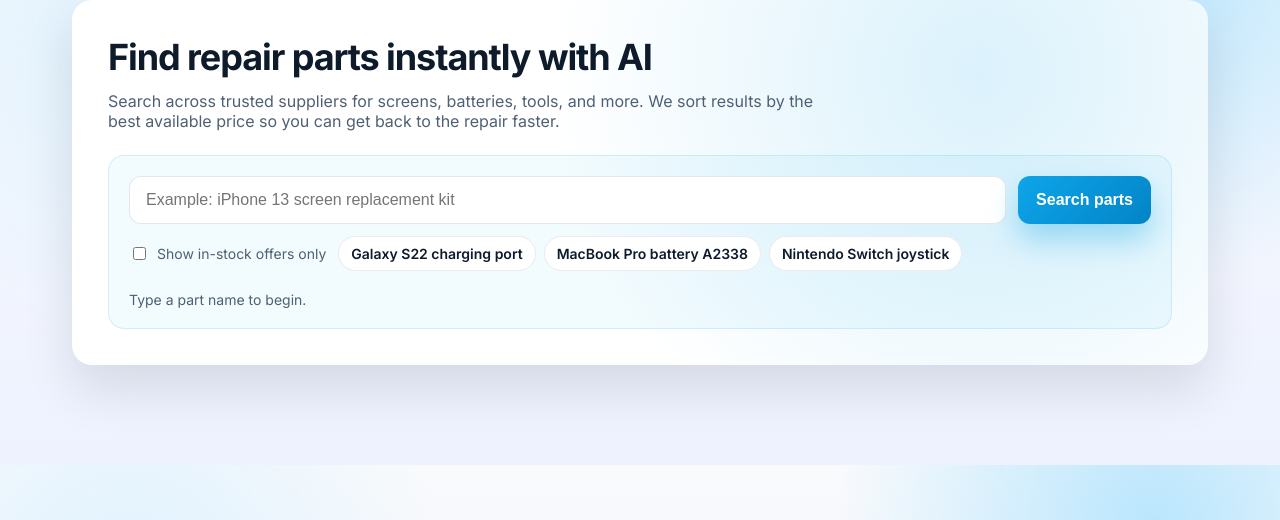
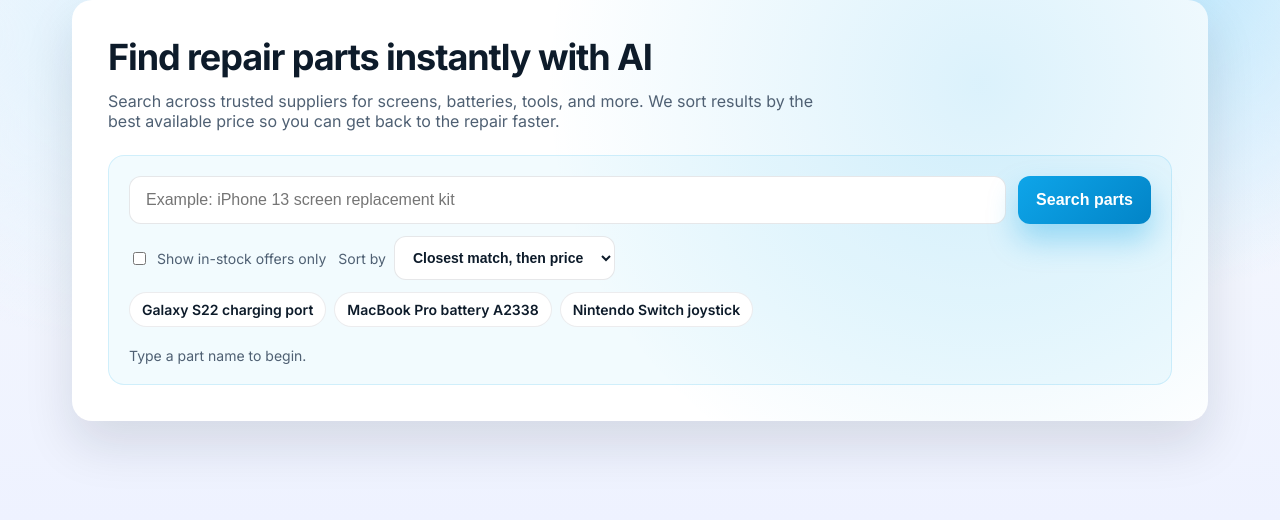
Before and after one commit to Brytonb16/PriceScout2.0, a Flask app: page / in a window 1280 px wide. Shown: the part 86-606 px from the top of the page. Run offline with Flask 3, Linux system fonts and the light colour scheme.

Commit message:
Add relevance sorting and sort controls

```diff
--- a/app.py
+++ b/app.py
@@ -1,7 +1,8 @@
 
 import logging
 import os
-from typing import Any, Dict, Optional
+from difflib import SequenceMatcher
+from typing import Any, Dict, Iterable, Optional
 
 from flask import Flask, jsonify, render_template, request
 from flask_cors import CORS
@@ -29,10 +30,55 @@ def _price_value(raw_price: Any) -> Optional[float]:
     return None
 
 
+def _relevance_score(query: str, title: Any) -> float:
+    """Return similarity score between the search *query* and *title*."""
+
+    title_text = str(title or "").strip().lower()
+    if not query.strip() or not title_text:
+        return 0.0
+
+    return SequenceMatcher(None, query.lower(), title_text).ratio()
+
+
+def _mark_best_price(items: Iterable[Dict[str, Any]]) -> None:
+    """Annotate items with ``best_price`` flag for the lowest priced offer."""
+
+    priced = [i for i in items if i.get("price_value") is not None]
+    if not priced:
+        return
+
+    best_price = min(i["price_value"] for i in priced)
+    for item in items:
+        item["best_price"] = item.get("price_value") == best_price
+
+
+def _sort_results(items: list[Dict[str, Any]], sort: str) -> list[Dict[str, Any]]:
+    """Return sorted items based on the requested *sort* mode."""
+
+    if sort == "price":
+        return sorted(
+            items,
+            key=lambda r: (r.get("price_value", float("inf")), -r.get("relevance", 0.0)),
+        )
+
+    if sort == "match":
+        return sorted(
+            items,
+            key=lambda r: (-r.get("relevance", 0.0), r.get("price_value", float("inf"))),
+        )
+
+    # Default: prioritize closest match, then cheapest.
+    return sorted(
+        items,
+        key=lambda r: (-r.get("relevance", 0.0), r.get("price_value", float("inf"))),
+    )
+
+
 @app.route('/api/search')
 def search():
     query = request.args.get("q", "")
     in_stock_only = request.args.get("inStock", "false").lower() == "true"
+    sort_mode = request.args.get("sort", "match").lower()
 
     try:
         results = list(search_products(query))
@@ -50,13 +96,11 @@ def search():
         price_val = _price_value(item.get("price"))
         if price_val is not None:
             item["price_value"] = price_val
+        item["relevance"] = _relevance_score(query, item.get("title"))
         enriched.append(item)
 
-    enriched.sort(key=lambda r: r.get("price_value", float("inf")))
-    if enriched and enriched[0].get("price_value") is not None:
-        best_price = enriched[0]["price_value"]
-        for item in enriched:
-            item["best_price"] = item.get("price_value") == best_price
+    _mark_best_price(enriched)
+    enriched = _sort_results(enriched, sort_mode)
 
     return jsonify(enriched)
 
--- a/templates/index.html
+++ b/templates/index.html
@@ -137,6 +137,16 @@
       input[type="text"]:focus {
         border-color: var(--brand);
         box-shadow: 0 0 0 4px rgba(14, 165, 233, 0.18);
+      }
+
+      select {
+        padding: 12px 14px;
+        border-radius: 12px;
+        border: 1px solid rgba(15, 23, 42, 0.1);
+        background: var(--card);
+        font-size: 14px;
+        font-weight: 600;
+        color: var(--ink);
       }
 
       button.primary {
@@ -352,6 +362,13 @@
                 <input type="checkbox" id="inStockOnly" />
                 <span>Show in-stock offers only</span>
               </label>
+              <label class="checkbox">
+                <span>Sort by</span>
+                <select id="sortSelect" aria-label="Sort results">
+                  <option value="match">Closest match, then price</option>
+                  <option value="price">Lowest price first</option>
+                </select>
+              </label>
               <div class="chips" aria-label="Suggested searches">
                 <span class="chip" data-query="Galaxy S22 charging port">Galaxy S22 charging port</span>
                 <span class="chip" data-query="MacBook Pro battery A2338">MacBook Pro battery A2338</span>
@@ -373,9 +390,11 @@
       const form = document.getElementById('searchForm');
       const input = document.getElementById('searchInput');
       const inStockToggle = document.getElementById('inStockOnly');
+      const sortSelect = document.getElementById('sortSelect');
       const resultsEl = document.getElementById('results');
       const messageEl = document.getElementById('message');
       const statusText = document.getElementById('statusText');
+      let lastQuery = '';
 
       const formatPrice = (item) => {
         if (typeof item.price === 'number') return `$${item.price.toFixed(2)}`;
@@ -435,17 +454,21 @@
 
       const searchParts = async (query) => {
         if (!query.trim()) return;
+        lastQuery = query;
         setStatus('Searching suppliers...');
         setMessage('');
         resultsEl.innerHTML = '';
 
         try {
-          const res = await fetch(`/api/search?q=${encodeURIComponent(query)}&inStock=${inStockToggle.checked}`);
+          const res = await fetch(
+            `/api/search?q=${encodeURIComponent(query)}&inStock=${inStockToggle.checked}&sort=${encodeURIComponent(sortSelect.value)}`
+          );
           if (!res.ok) throw new Error('Request failed');
           const data = await res.json();
           if (!Array.isArray(data)) throw new Error('Unexpected response format');
           renderResults(data);
-          setStatus(`Showing ${data.length} option${data.length === 1 ? '' : 's'} sorted by best pricing.`);
+          const sortLabel = sortSelect.options[sortSelect.selectedIndex].textContent;
+          setStatus(`Showing ${data.length} option${data.length === 1 ? '' : 's'} sorted by ${sortLabel.toLowerCase()}.`);
         } catch (err) {
           console.error(err);
           setStatus('');
@@ -458,6 +481,12 @@
         searchParts(input.value);
       });
 
+      sortSelect.addEventListener('change', () => {
+        if (lastQuery.trim()) {
+          searchParts(lastQuery);
+        }
+      });
+
       document.querySelectorAll('.chip').forEach((chip) => {
         chip.addEventListener('click', () => {
           input.value = chip.dataset.query;
```
